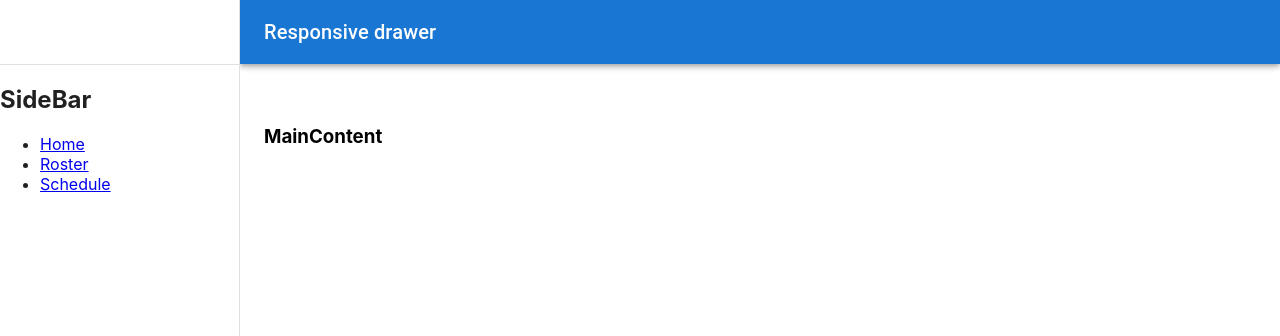
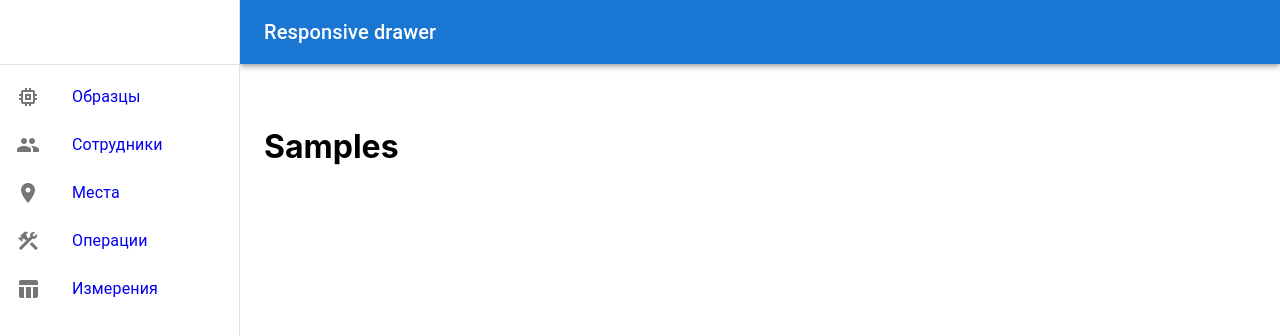
Before and after one commit to akhris/samples_js, a React (Create React App) app: page /#/samples in a window 1280 px wide. Before the commit this address led to /. Shown: the top 336 px of the page. Built offline with nearby package versions, Linux system fonts and the light colour scheme.

Commit message:
improved navigation by using NavItem class

```diff
--- a/package.json
+++ b/package.json
@@ -6,6 +6,7 @@
   "dependencies": {
     "@emotion/react": "^11.10.0",
     "@emotion/styled": "^11.10.0",
+    "@mui/icons-material": "^5.8.4",
     "@mui/material": "^5.10.0",
     "@testing-library/jest-dom": "^5.16.5",
     "@testing-library/react": "^13.3.0",
--- a/public/index.html
+++ b/public/index.html
@@ -1,14 +1,12 @@
 <!DOCTYPE html>
 <html lang="en">
+
 <head>
   <meta charset="utf-8" />
   <link rel="icon" href="%PUBLIC_URL%/favicon.ico" />
   <meta name="viewport" content="width=device-width, initial-scale=1" />
   <meta name="theme-color" content="#000000" />
-    <meta
-      name="description"
-      content="Web site created using create-react-app"
-    />
+  <meta name="description" content="Web site created using create-react-app" />
   <link rel="apple-touch-icon" href="%PUBLIC_URL%/logo192.png" />
   <!--
       manifest.json provides metadata used when your web app is installed on a
@@ -24,8 +22,12 @@
       work correctly both with client-side routing and a non-root public URL.
       Learn how to configure a non-root public URL by running `npm run build`.
     -->
+
+  <link rel="stylesheet" href="https://fonts.googleapis.com/icon?family=Material+Icons" />
+
   <title>React App</title>
 </head>
+
 <body>
   <noscript>You need to enable JavaScript to run this app.</noscript>
   <div id="root"></div>
@@ -40,4 +42,5 @@
       To create a production bundle, use `npm run build` or `yarn build`.
     -->
 </body>
+
 </html>
--- a/src/components/MainContent.js
+++ b/src/components/MainContent.js
@@ -1,6 +1,13 @@
+import { Routes, Route } from 'react-router-dom'
+import HomeScreen from './screens/Home';
+import Samples from './screens/Samples';
+
 function MainContent() {
     return (
-        <h3>MainContent</h3>
+        <Routes>
+            <Route exact path = "/" element={<HomeScreen/>}/>
+            <Route path = "/samples" element={<Samples/>}/>
+        </Routes>
     );
 }
 
--- a/src/components/Sidebar.js
+++ b/src/components/Sidebar.js
@@ -1,15 +1,43 @@
 import { Link } from 'react-router-dom'
+import navItems from '../navigation/navigation';
+import List from '@mui/material/List';
+import ListItem from '@mui/material/ListItem';
+import ListItemButton from '@mui/material/ListItemButton';
+import ListItemIcon from '@mui/material/ListItemIcon';
+import ListItemText from '@mui/material/ListItemText';
+import MailIcon from '@mui/icons-material/Mail';
+import MenuIcon from '@mui/icons-material/Menu';
+import { Icon } from '@mui/material';
 
 function SideBar() {
     return (
-        <nav>
-            <h2>SideBar</h2>
-            <ul>
-                <li><Link to='/'>Home</Link></li>
-                <li><Link to='/roster'>Roster</Link></li>
-                <li><Link to='/schedule'>Schedule</Link></li>
-            </ul>
-        </nav>
+
+
+        <List>
+            {
+                navItems.map(navItem => {
+                    return (
+
+                        <ListItem key={navItem.key} component={Link} to={navItem.key} disablePadding>
+                            <ListItemButton>
+                                <ListItemIcon>
+                                    <Icon>{navItem.icon}</Icon>
+                                </ListItemIcon>
+                                <ListItemText primary={navItem.title} />
+                            </ListItemButton>
+                        </ListItem>
+
+                    );
+                })
+            }
+        </List>
+
+        /* <ul>
+            <li><Link to='/'>Home</Link></li>
+            <li><Link to='/samples'>Образцы</Link></li>
+            <li><Link to='/schedule'>Schedule</Link></li>
+        </ul> */
+
     );
 }
 
--- /dev/null
+++ b/src/components/screens/Home.js
@@ -0,0 +1,8 @@
+
+function HomeScreen() {
+    return (
+        <h1>Home screen</h1>
+    );
+}
+
+export default HomeScreen
--- /dev/null
+++ b/src/components/screens/Samples.js
@@ -0,0 +1,7 @@
+function Samples() {
+    return (
+        <h1>Samples</h1>
+    );
+}
+
+export default Samples
--- /dev/null
+++ b/src/navigation/navigation.js
@@ -0,0 +1,19 @@
+import PeopleIcon from '@mui/icons-material/People';
+
+class NavItem {
+    constructor(key, title, icon) {
+        this.key = key;
+        this.title = title;
+        this.icon = icon;
+    }
+}
+
+const navItems = [
+    new NavItem("samples", "Образцы", "memory"),
+    new NavItem("people", "Сотрудники", "people"),
+    new NavItem("places", "Места", "place"),
+    new NavItem("operations", "Операции", "construction"),
+    new NavItem("measurements", "Измерения", "table_chart")
+];
+
+export default navItems;
```
Also changed, not shown: 1 other file (tests, documents, lock files or other folders). Lines whose indentation alone changed are shown as unchanged.
